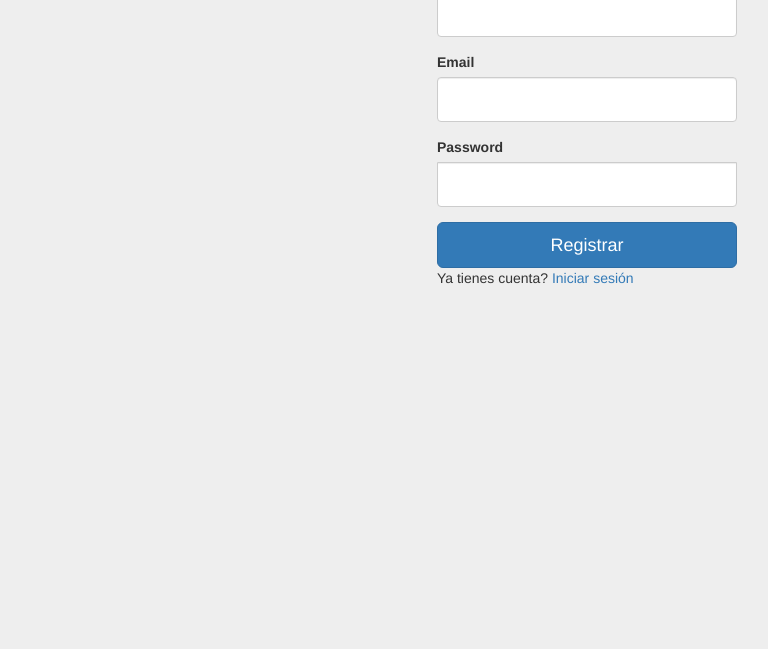
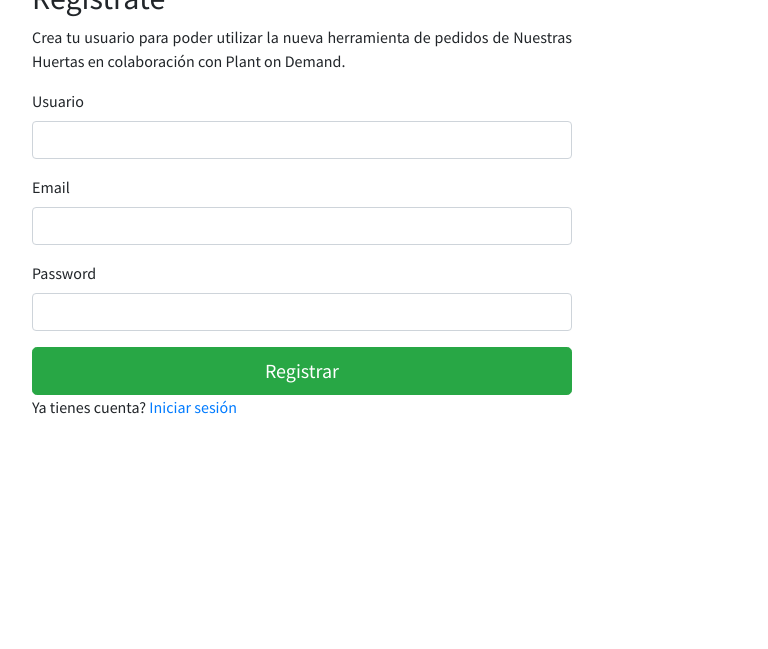
Before and after one commit to scr6292/backend, a Flask app: page /signup in a window 1280 px wide. Shown: the part 151-800 px from the top of the page, without its empty margins (53-821 px from the left). Run offline with Flask 2, Linux system fonts and the light colour scheme; a user stored in the database is signed in; some libraries are stand-ins or nearby versions.

Commit message:
Front end modifications (restyling)

```diff
--- a/application/static/signin.css
+++ b/application/static/signin.css
@@ -1,7 +1,7 @@
 body {
   padding-top: 40px;
   padding-bottom: 40px;
-  background-color: #eee;
+  background-color: #fff;
 }
 
 .form-signin {
--- a/application/static/styles.css
+++ b/application/static/styles.css
@@ -1,4 +1,10 @@
+@import url('https://fonts.googleapis.com/css?family=Source+Sans+Pro:300,400');
 
+body, table{
+    font-family: 'Source Sans Pro', sans-serif !important;
+    font-style: normal !important;
+    font-weight: 400 !important;
+}
 
 .filterable {
     margin-top: 15px;
@@ -56,10 +62,10 @@
 .navbar-nav{
 
     color: #86af49 !important;
-    font-family: 'Poppins', sans-serif !important;
+    font-family: 'Source Sans Pro', sans-serif !important;
     font-size: 14px !important;
     font-style: normal !important;
-    font-weight: 600 !important;
+    font-weight: 400 !important;
     letter-spacing: 0px !important;
     text-transform: uppercase !important;
 }
--- a/templates/layout.html
+++ b/templates/layout.html
@@ -4,9 +4,10 @@
 
 
 		<!-- CSS -->
-		<link rel=stylesheet type=text/css href="{{ url_for('static', filename='styles.css') }}">
+		<link href="https://fonts.googleapis.com/css?family=Source+Sans+Pro:300,400" rel="stylesheet">
 		<link rel="stylesheet" href="https://stackpath.bootstrapcdn.com/bootstrap/4.1.1/css/bootstrap.min.css" integrity="sha384-WskhaSGFgHYWDcbwN70/dfYBj47jz9qbsMId/iRN3ewGhXQFZCSftd1LZCfmhktB" crossorigin="anonymous">
 		<link rel="stylesheet" href="https://use.fontawesome.com/releases/v5.0.13/css/all.css" integrity="sha384-DNOHZ68U8hZfKXOrtjWvjxusGo9WQnrNx2sqG0tfsghAvtVlRW3tvkXWZh58N9jp" crossorigin="anonymous">
+		<link rel=stylesheet type=text/css href="{{ url_for('static', filename='styles.css') }}">
 
 		<!-- Navbar -->
 		<nav class="navbar navbar-expand-lg navbar-light">
--- /dev/null
+++ b/templates/layout_login.html
@@ -0,0 +1,56 @@
+{% import "bootstrap/wtf.html" as wtf %}
+{% block head %}
+
+
+
+		<!-- CSS -->
+		<link href="https://fonts.googleapis.com/css?family=Source+Sans+Pro:300,400" rel="stylesheet">
+		<link rel="stylesheet" href="https://stackpath.bootstrapcdn.com/bootstrap/4.1.1/css/bootstrap.min.css" integrity="sha384-WskhaSGFgHYWDcbwN70/dfYBj47jz9qbsMId/iRN3ewGhXQFZCSftd1LZCfmhktB" crossorigin="anonymous">
+		<link rel="stylesheet" href="https://use.fontawesome.com/releases/v5.0.13/css/all.css" integrity="sha384-DNOHZ68U8hZfKXOrtjWvjxusGo9WQnrNx2sqG0tfsghAvtVlRW3tvkXWZh58N9jp" crossorigin="anonymous">
+		<link rel=stylesheet type=text/css href="{{ url_for('static', filename='styles.css') }}">
+
+		<!-- Navbar -->
+		<nav class="navbar navbar-expand-lg navbar-light">
+  			<div class="logo">
+  				<a class="navbar-brand" href="#">
+  					<img src="http://www.nuestrashuertas.com/test/wp-content/uploads/2018/06/download-1.jpg" class="normal">
+  				</a>
+  			</div>
+  			<button class="navbar-toggler" type="button" data-toggle="collapse" data-target="#navbarNavAltMarkup" aria-controls="navbarNavAltMarkup" aria-expanded="false" aria-label="Toggle navigation">
+    			<span class="navbar-toggler-icon"></span>
+  			</button>
+		  		<div class="navbar-sign" id="navbarNavAltMarkup">
+		    		<div class="navbar-nav ml-auto">
+				      	<button type="button" class="btn btn-success ml-auto" onclick="window.location='/signup';">Regístrate</a> <!-- url_for('postOrder',agricultor_id=agricultor_id) -->
+				      	<button type="button" class="btn btn-success ml-auto" onclick="window.location='/login';">Iniciar sesión</a>
+		    		</div>
+		  		</div>
+		</nav>
+		{% endblock head %}
+
+	</head>
+	  <body>
+    <div id="content">{% block content %}{% endblock %}</div>
+    <div id="footer">
+      {% block footer %}
+
+
+    </div>
+
+		<!-- JS -->
+		<script src="https://code.jquery.com/jquery-3.3.1.slim.min.js" integrity="sha384-q8i/X+965DzO0rT7abK41JStQIAqVgRVzpbzo5smXKp4YfRvH+8abtTE1Pi6jizo" crossorigin="anonymous"></script>
+		<script src="https://cdnjs.cloudflare.com/ajax/libs/popper.js/1.14.3/umd/popper.min.js" integrity="sha384-ZMP7rVo3mIykV+2+9J3UJ46jBk0WLaUAdn689aCwoqbBJiSnjAK/l8WvCWPIPm49" crossorigin="anonymous"></script>
+		<script src="https://stackpath.bootstrapcdn.com/bootstrap/4.1.1/js/bootstrap.min.js" integrity="sha384-smHYKdLADwkXOn1EmN1qk/HfnUcbVRZyYmZ4qpPea6sjB/pTJ0euyQp0Mk8ck+5T" crossorigin="anonymous"></script>
+		<script src="{{ url_for('static', filename='filter_products.js') }}"></script>
+
+		<script>
+			$(document).ready(function() {
+			// get current URL path and assign 'active' class
+				var pathname = window.location.pathname;
+				$('.nav-link[href="'+pathname+'"]').addClass('active');
+			})
+		</script>
+
+      {% endblock %}
+  </body>
+</html>
--- a/templates/menuOrder.html
+++ b/templates/menuOrder.html
@@ -53,7 +53,7 @@
 								<td>{{i.product_title}}</td>
 								<td>{{i.unit_price}}€/{{i.units}}</td>
 								<td>{{i.location_origin}}</td>
-								<td><input type = 'text' size = '30' name = '{{i.product_title}}' placeholder = '{{i.units}}'></td>
+								<td><input type = 'text' class = "form-control" size = '30' name = '{{i.product_title}}' placeholder = ' {{i.units}}'></td>
 							</tr>
 							{% endfor %}
 						</form>
--- a/templates/signup.html
+++ b/templates/signup.html
@@ -1,37 +1,31 @@
-{% extends "bootstrap/base.html" %}
+<html>
+{% extends "layout_login.html" %}
 {% import "bootstrap/wtf.html" as wtf %}
 
-{% block title %}
-Registro
-{% endblock %}
+{% block head %}
 
-{% block styles %}
-{{super()}}
-<link rel="stylesheet" href="{{url_for('.static', filename='signin.css')}}">
-{% endblock %}
+{{ super() }}
+
+
+
+{% endblock head %}
 
 {% block content %}
 <div class="container">
-
+  <div class="row">
+    <div class = "col-md-6 col-sm-6 col-xs-12 align-self-center">
       <form class="form-signin" method="POST" action="/signup">
         <h2 class="form-signin-heading">Regístrate</h2>
+        <p class="text-justify"> Crea tu usuario para poder utilizar la nueva herramienta de pedidos de Nuestras Huertas en colaboración con Plant on Demand.</p>
         {{ form.hidden_tag() }}
         {{ wtf.form_field(form.username) }}
         {{ wtf.form_field(form.email) }}
         {{ wtf.form_field(form.password) }}
-    <button class="btn btn-lg btn-primary btn-block" type="submit">Registrar</button>
+        <button class="btn btn-lg btn-success btn-block" type="submit">Registrar</button>
         <p> Ya tienes cuenta? <a class ="inline-block" href= "/login">Iniciar sesión</a></p>
       </form>
-
-  {% with messages = get_flashed_messages() %}
-  {% if messages %}
-    <ul class=flashes>
-    {% for message in messages %}
-      <li>{{ message }}</li>
-    {% endfor %}
-    </ul>
-  {% endif %}
-{% endwith %}
+    </div>
+  </div>
 
 </div> <!-- /container -->
 {% endblock %}
--- a/templates/testSERGI.html
+++ b/templates/testSERGI.html
@@ -23,7 +23,7 @@
         <a class="navbar-brand" href="#">
           <img src="{{url_for('.static', filename='img/logo-POD.jpg')}}" style="max-height: 50px">
         </a>
-        <a class="btn btn-primary" href="{{url_for('login')}}">Entraro</a>
+        <a class="btn btn-primary" href="{{url_for('login')}}">Entrar</a>
       </div>
     </nav>
     <!-- Masthead -->
```
Also changed, not shown: templates/login.html (+19 -10 lines), templates/postOrder.html (+12 -4 lines), templates/user.html (+27 -25 lines), application/test.db, 4 other files. Lines whose indentation alone changed are shown as unchanged.
